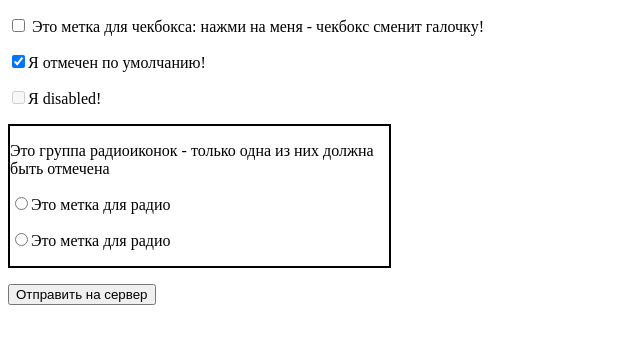
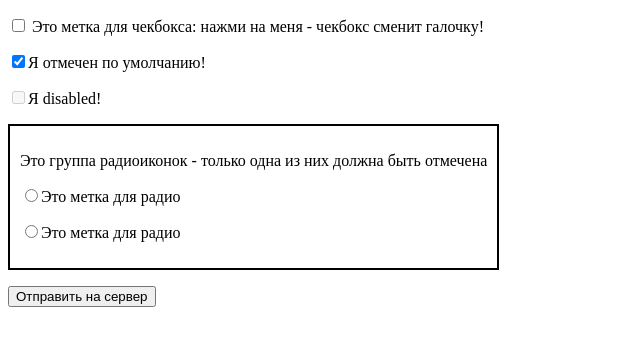
Before and after one commit to ksyshap/html-forms, a plain HTML site: page forms3/index.html in a window 1280 px wide. Shown: the whole page, without its empty margins (0-640 px from the left). Drawn offline with Linux system fonts and the light colour scheme.

Commit message:
Update style.css

```diff
--- a/forms3/style.css
+++ b/forms3/style.css
@@ -1,4 +1,5 @@
 div{
     border: 2px solid black;
-    width: 30%;
+    width: fit-content;
+    padding: 10px;
 }
```
